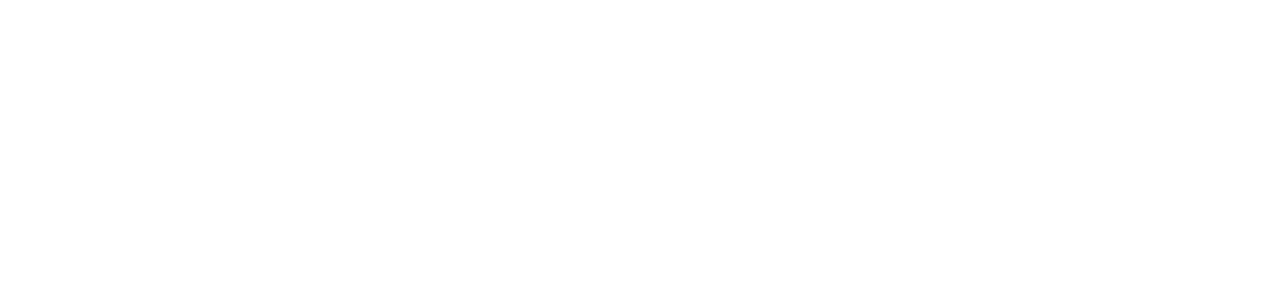
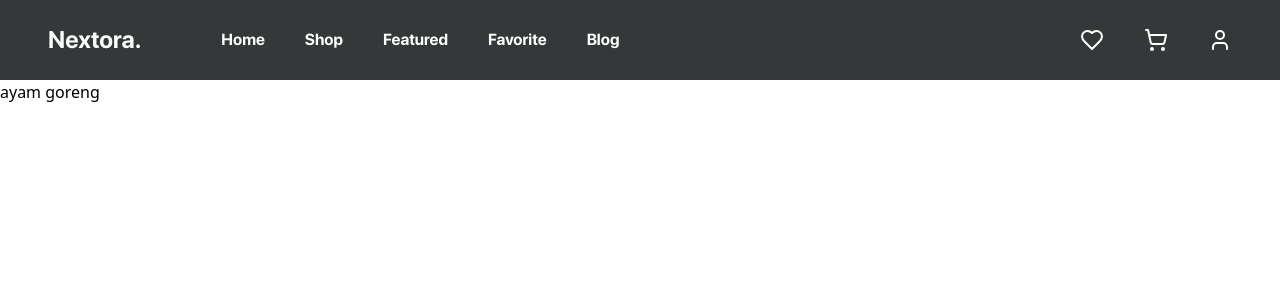
Before and after one commit to syaquiii/nextora, a Next.js app: page /home in a window 1280 px wide. Shown: the top 300 px of the page. Built offline with nearby package versions, Linux system fonts and the light colour scheme.

Commit message:
Responsive Navbar

```diff
--- a/src/app/home/page.tsx
+++ b/src/app/home/page.tsx
@@ -1,7 +1,7 @@
 import React from "react";
 
 const Home = () => {
-  return <main className="h-screen "></main>;
+  return <main className="">ayam goreng</main>;
 };
 
 export default Home;
--- a/src/app/layout.tsx
+++ b/src/app/layout.tsx
@@ -1,10 +1,11 @@
 import type { Metadata } from "next";
-import "../assets/styles/globals.css";
+import "../styles/globals.css";
 import { sfProDisplay } from "@/shared/utils/font";
+import Navbar from "@/shared/components/Navbar";
 
 export const metadata: Metadata = {
-  title: "Create Next App",
-  description: "Generated by create next app",
+  title: "Nextora",
+  description: "ayam goreng",
 };
 
 export default function RootLayout({
@@ -14,7 +15,10 @@
 }>) {
   return (
     <html lang="en">
-      <body className={`antialiased ${sfProDisplay.variable}`}>{children}</body>
+      <body className={`antialiased ${sfProDisplay.variable}`}>
+        <Navbar />
+        {children}
+      </body>
     </html>
   );
 }
--- a/src/assets/styles/globals.css
+++ /dev/null
@@ -1,19 +0,0 @@
-@import "tailwindcss";
-@import "tailwindcss";
-@theme {
-  --font-sfpro: "sfpro", sans-serif;
-
-  /* Primary color palette */
-  --color-primary: "#353839";
-  --color-primary-50: "#f8f8f8";
-  --color-primary-100: "#D7D7D7";
-  --color-primary-200: "#BCBDBD";
-  --color-primary-300: "#9A9B9C";
-  --color-primary-400: "#787A7B";
-  --color-primary-500: "#57595A";
-  --color-primary-600: "#353839";
-  --color-primary-700: "#2a2b2c";
-  --color-primary-800: "#1f2021";
-  --color-primary-900: "#141516";
-  --color-primary-950: "#0a0a0b";
-}
--- /dev/null
+++ b/src/shared/components/Navbar.tsx
@@ -0,0 +1,94 @@
+"use client";
+import React, { useState } from "react";
+import { navlinks } from "../data/navlink";
+import { Navlist } from "./Navlist";
+import Link from "next/link";
+import { Heart, ShoppingCart, User } from "lucide-react";
+import Hamburger from "hamburger-react";
+
+const Navbar = () => {
+  const [isOpen, setIsOpen] = useState(false);
+
+  const toggleMenu = () => {
+    setIsOpen(!isOpen);
+  };
+
+  const closeMenu = () => {
+    setIsOpen(false);
+  };
+
+  return (
+    <>
+      {/* Desktop Navbar */}
+      <nav className="bg-primary-600 hidden lg:block w-full font-sfpro text-white">
+        <div className="mycontainer flex py-6 items-center justify-between">
+          <div className="flex gap-20 items-center">
+            <h1 className="text-2xl font-bold">Nextora.</h1>
+            <ul className="flex gap-10">
+              {navlinks.map((props) => (
+                <Link href={props.path} key={props.id}>
+                  <Navlist props={props} />
+                </Link>
+              ))}
+            </ul>
+          </div>
+          <div className="flex gap-10">
+            <Link href={"/wishlist"}>
+              <Heart />
+            </Link>
+            <Link href={"/cart"}>
+              <ShoppingCart />
+            </Link>
+            <Link href={"/profile"}>
+              <User />
+            </Link>
+          </div>
+        </div>
+      </nav>
+
+      {/* Mobile Navbar */}
+      <nav className="bg-primary-600 lg:hidden w-full font-sfpro text-white relative">
+        <div className="mycontainer flex py-4 items-center justify-between">
+          <div className="flex gap-4 items-center">
+            {/* Left side - Hamburger */}
+            <Hamburger toggled={isOpen} toggle={toggleMenu} size={20} />
+            {/* Center - Brand */}
+            <h1 className="text-xl font-bold">Nextora.</h1>
+          </div>
+
+          {/* Right side - Icons */}
+          <div className="flex gap-4">
+            <Link href={"/wishlist"}>
+              <Heart size={20} />
+            </Link>
+            <Link href={"/cart"}>
+              <ShoppingCart size={20} />
+            </Link>
+            <Link href={"/profile"}>
+              <User size={20} />
+            </Link>
+          </div>
+        </div>
+
+        {/* Mobile Menu Dropdown */}
+        {isOpen && (
+          <div className="absolute top-full left-0 right-0 bg-primary-600 border-t border-primary-500 shadow-lg z-50">
+            <div className="mycontainer py-4">
+              <ul className="flex flex-col gap-4">
+                {navlinks.map((props) => (
+                  <Link key={props.id} href={props.path} onClick={closeMenu}>
+                    <Navlist props={props} />
+                  </Link>
+                ))}
+              </ul>
+            </div>
+          </div>
+        )}
+      </nav>
+
+      {/* Backdrop/Overlay untuk mobile */}
+    </>
+  );
+};
+
+export default Navbar;
--- /dev/null
+++ b/src/shared/components/Navlist.tsx
@@ -0,0 +1,10 @@
+import React, { FC } from "react";
+import { TNavLink } from "../type/Tnavlink";
+
+interface NavListProps {
+  props: TNavLink;
+}
+
+export const Navlist: FC<NavListProps> = ({ props }) => {
+  return <li className="font-bold">{props.title}</li>;
+};
--- /dev/null
+++ b/src/shared/data/navlink.ts
@@ -0,0 +1,7 @@
+export const navlinks = [
+  { id: 1, title: "Home", path: "/home" },
+  { id: 2, title: "Shop", path: "/shop" },
+  { id: 3, title: "Featured", path: "/featured" },
+  { id: 4, title: "Favorite", path: "/favorite" },
+  { id: 5, title: "Blog", path: "/blog" },
+];
--- /dev/null
+++ b/src/shared/type/Tnavlink.ts
@@ -0,0 +1,5 @@
+export interface TNavLink {
+  id: number;
+  title: string;
+  path: string;
+}
--- /dev/null
+++ b/src/styles/globals.css
@@ -0,0 +1,23 @@
+@import "tailwindcss";
+@import "tailwindcss";
+@theme {
+  --font-sfpro: "sfpro", sans-serif;
+
+  /* Primary color palette */
+  --color-primary: ;
+  --color-primary-50: #f8f8f8;
+  --color-primary-100: #d7d7d7;
+  --color-primary-200: #bcbdbd;
+  --color-primary-300: #9a9b9c;
+  --color-primary-400: #787a7b;
+  --color-primary-500: #57595a;
+  --color-primary-600: #353839;
+  --color-primary-700: #2a2b2c;
+  --color-primary-800: #1f2021;
+  --color-primary-900: #141516;
+  --color-primary-950: #0a0a0b;
+}
+
+.mycontainer {
+  @apply container mx-auto top-0 left-0 right-0 px-4 sm:px-6 md:px-8 lg:px-10 xl:px-12 2xl:px-16 transition-all;
+}
```
Also changed, not shown: package.json (+8 -6 lines), 1 other file (tests, documents, lock files or other folders).
